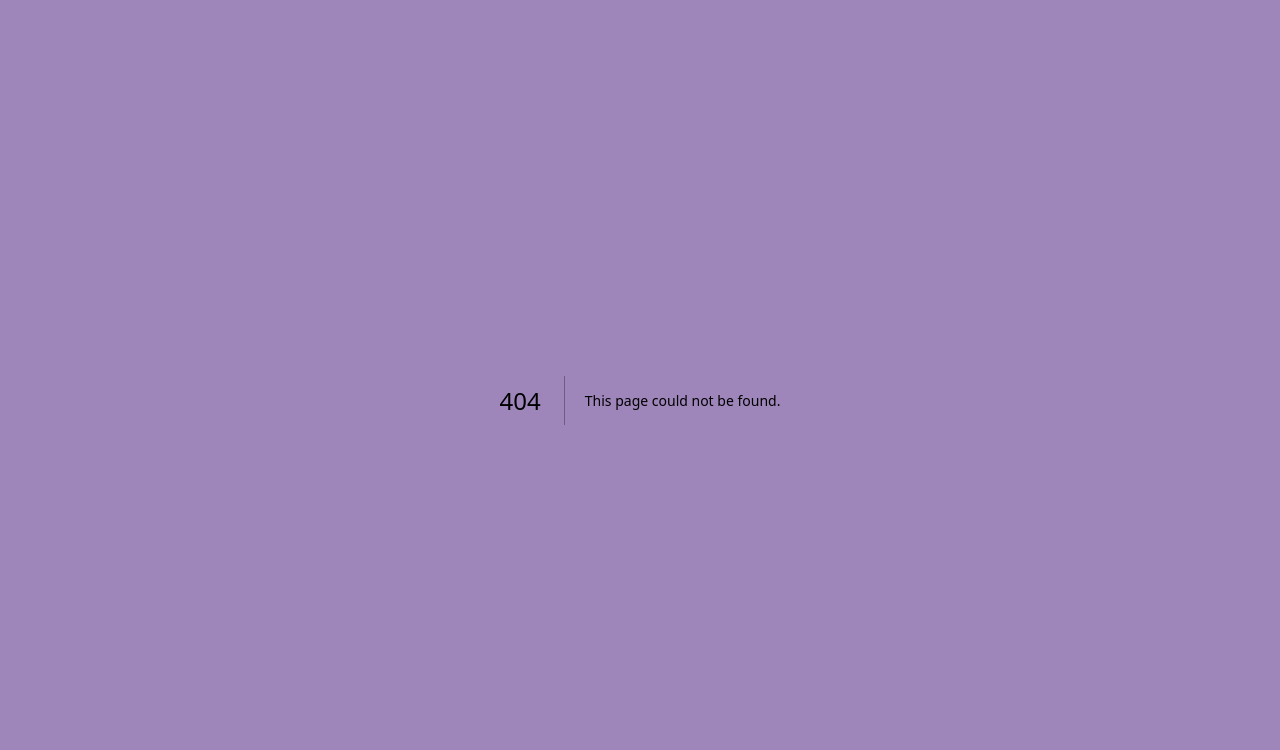
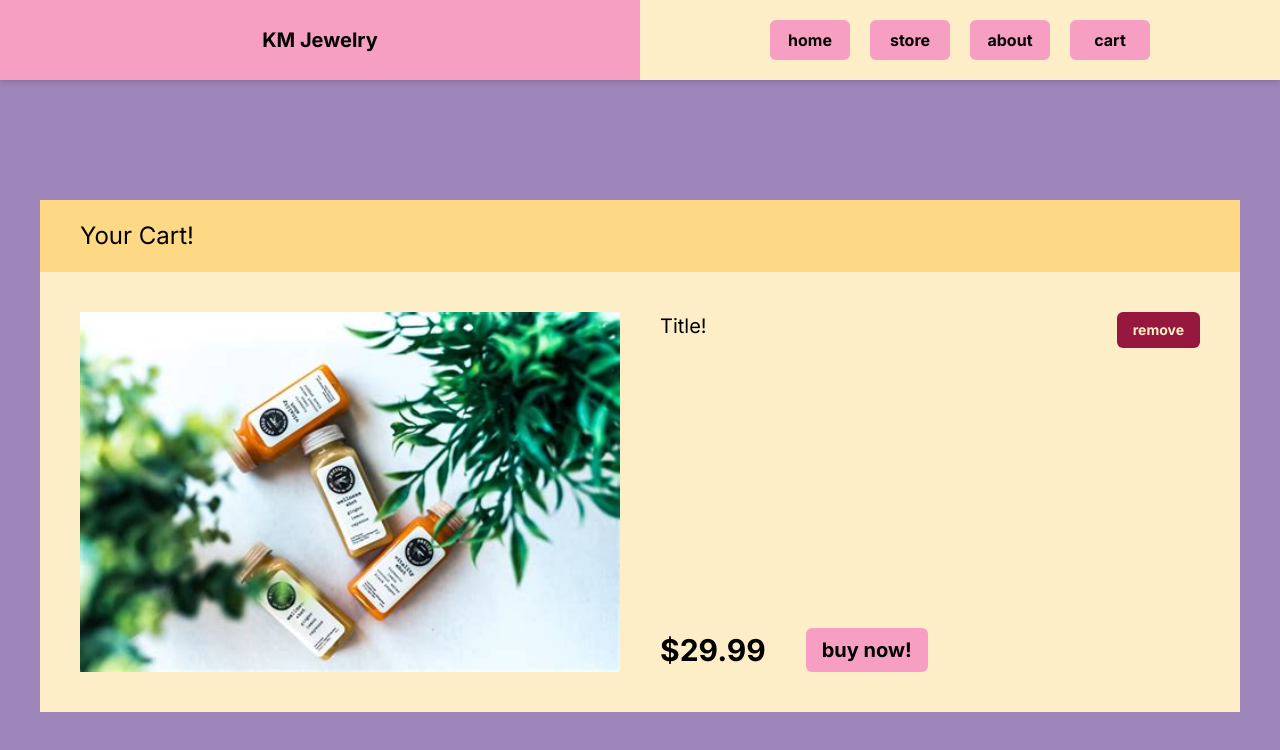
Before and after one commit to joshlarue/earrings, a Next.js app: page /cart in a window 1280 px wide. Before the commit this address had no page. Shown: the top 750 px of the page. Built offline with nearby package versions, Linux system fonts and the light colour scheme.

Commit message:
cart page and component made

```diff
--- /dev/null
+++ b/src/app/cart/page.jsx
@@ -0,0 +1,35 @@
+import Header from "@/app/components/Header";
+import Image from "next/image";
+
+export default function Page() {
+    return (
+        <>
+            <Header />
+            <div className={"w-full flex flex-col items-center justify-center p-10"}>
+                <h1 className={"pl-10 py-5 w-full text-left text-2xl bg-primary-dark"}>Your Cart!</h1>
+                <CartItem />
+            </div>
+        </>
+    );
+}
+
+function CartItem() {
+    return (
+        <div className={"w-full bg-primary p-10 flex gap-10"}>
+                <Image className={"w-[50%] max-md:w-[100%] object-cover"} src={"/stock.jpeg"} alt={"temp stock photo"}
+                       width={1000}
+                       height={100}/>
+            <div className={"flex flex-col w-[50%] min-h-full justify-between"}>
+                <div className={"flex justify-between items-start"}>
+                    <h2 className={"text-xl"}>Title!</h2>
+                    <button className={"bg-secondary-dark text-sm rounded-md text-primary font-bold px-4 py-2"}>remove
+                    </button>
+                </div>
+                <div className={"flex items-center gap-10"}>
+                    <p className={"text-3xl font-bold"}>$29.99</p>
+                    <button className={"bg-secondary text-xl rounded-md font-bold px-4 py-2 hover:bg-accent"}>buy now!</button>
+                </div>
+            </div>
+        </div>
+    );
+}
--- a/src/app/items/[item]/page.jsx
+++ b/src/app/items/[item]/page.jsx
@@ -8,12 +8,8 @@ export default function Page({params}) {
     const [amountOfItems, setAmountOfItems] = useState(1);
     const [cartItems, setCartItems] = useState([]);
 
-    const setItemsInStorage = (cartItemsToStore) => {
-        localStorage.setItem("cartItems", JSON.stringify(cartItemsToStore));
-    }
-
     useEffect(() => {
-        setItemsInStorage(cartItems);
+        localStorage.setItem("cartItems", JSON.stringify(cartItems));
     }, [cartItems]);
 
     const handleAddToCart = () => {
@@ -59,7 +55,6 @@ export default function Page({params}) {
                     <button onClick={decrementItems} className={"bg-core text-white rounded-full w-[2rem] h-[2rem] font-bold"}>-</button>
                     <p className={"font-bold text-xl"}>{amountOfItems}</p>
                     <button onClick={incrementItems} className={"bg-core text-white rounded-full w-[2rem] h-[2rem] font-bold"}>+</button>
-                    <button onClick={() => console.log(cartItems)}>cartItems</button>
                 </div>
             </>
         );
@@ -78,7 +73,7 @@ export default function Page({params}) {
                             <p className={"mb-10"}>Lorem ipsum dolor sit amet, consectetur adipiscing elit, sed do eiusmod tempor incididunt ut labore et dolore magna aliqua. Ut enim ad minim veniam, quis nostrud exercitation ullamco laboris nisi ut aliquip ex ea commodo consequat. Duis aute irure dolor in reprehenderit in voluptate velit esse cillum dolore eu fugiat nulla pariatur. Excepteur sint occaecat cupidatat non proident, sunt in culpa qui officia deserunt mollit anim id est laborum.</p>
                             <div className={"flex gap-5"}>
                                 <AmountIncrementer />
-                                <button onClick={handleAddToCart} className={"px-3 py-1 bg-secondary rounded-md hover:bg-accent"}>add to cart</button>
+                                <button onClick={handleAddToCart} className={"px-5 py-2 text-lg bg-secondary rounded-md hover:bg-accent"}>add to cart</button>
                             </div>
                         </div>
                     </div>
--- a/tailwind.config.js
+++ b/tailwind.config.js
@@ -17,6 +17,7 @@ module.exports = {
         "primary": "#fdeec7",
         "primary-dark": "#fdd985",
         "secondary": "#f69fc2",
+        "secondary-dark": "#97183f",
         "accent": "#bcd770"
       },
     },
```
